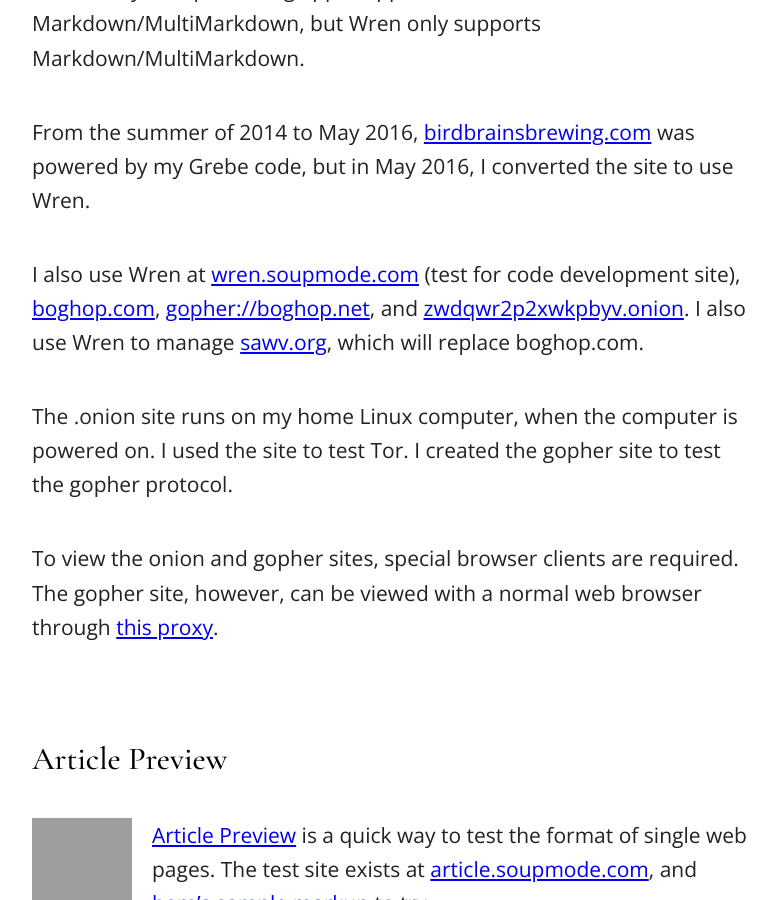
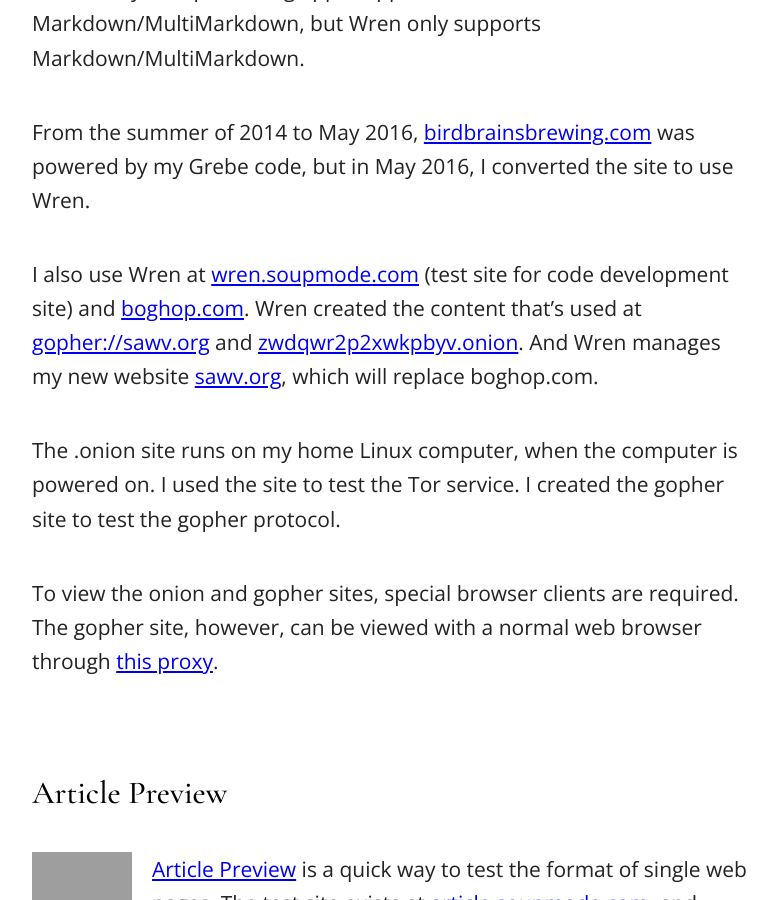
Before and after one commit to jrsawvel/jrsawvel.github.io, a Jekyll site: the page built from _posts/2016-09-20-projects.md, in a window 1280 px wide and 900 px high, scrolled down 6657 px, cut to the strip 0-900 px from the top of the window. Shown: the whole strip, without its empty margins (248-1025 px from the left). Built offline with Jekyll 4.4.1, drawn with Linux system fonts in a browser that asks for light colours; some of the changed text lies outside the part shown; grey boxes are pictures that could not be loaded.

Commit message:
Update 2016-09-20-projects.md

```diff
--- a/_posts/2016-09-20-projects.md
+++ b/_posts/2016-09-20-projects.md
@@ -132,9 +132,9 @@
 
 From the summer of 2014 to May 2016, [birdbrainsbrewing.com](http://birdbrainsbrewing.com) was powered by my Grebe code, but in May 2016, I converted the site to use Wren.
 
-I also use Wren at [wren.soupmode.com](http://wren.soupmode.com) (test for code development site), [boghop.com](http://boghop.com), <a href="gopher://boghop.net">gopher://boghop.net</a>, and [zwdqwr2p2xwkpbyv.onion](http://zwdqwr2p2xwkpbyv.onion). I also use Wren to manage [sawv.org](http://sawv.org), which will replace boghop.com.
+I also use Wren at [wren.soupmode.com](http://wren.soupmode.com) (test site for code development site) and [boghop.com](http://boghop.com). Wren created the content that's used at <a href="gopher://sawv.org">gopher://sawv.org</a> and [zwdqwr2p2xwkpbyv.onion](http://zwdqwr2p2xwkpbyv.onion). And Wren manages my new website [sawv.org](http://sawv.org), which will replace boghop.com.
 
-The .onion site runs on my home Linux computer, when the computer is powered on. I used the site to test Tor. I created the gopher site to test the gopher protocol.
+The .onion site runs on my home Linux computer, when the computer is powered on. I used the site to test the Tor service. I created the gopher site to test the gopher protocol.
 
 To view the onion and gopher sites, special browser clients are required. The gopher site, however, can be viewed with a normal web browser through [this proxy](http://gopher.floodgap.com/gopher/gw?a=gopher%3A%2F%2Fboghop.net).
 
@@ -272,7 +272,7 @@
 * <http://article.soupmode.com>
 * <http://wren.soupmode.com>
 * <http://zwdqwr2p2xwkpbyv.onion> - hosted on the Linux server in my home.
-* <a href="gopher://boghop.net">gopher://boghop.net</a> - requires a Gopher-supported client to view the site.
+* <a href="gopher://sawv.org">gopher://sawv.org</a> - requires a Gopher-supported client to view the site.
 * Back in 2013-2014 Tested the Ghost CMS tool at: <http://ghost.soupmode.com>
 * <http://warbler.soupmode.com>
 
```
